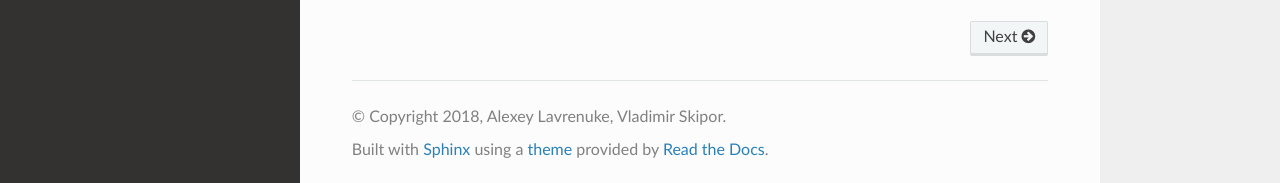
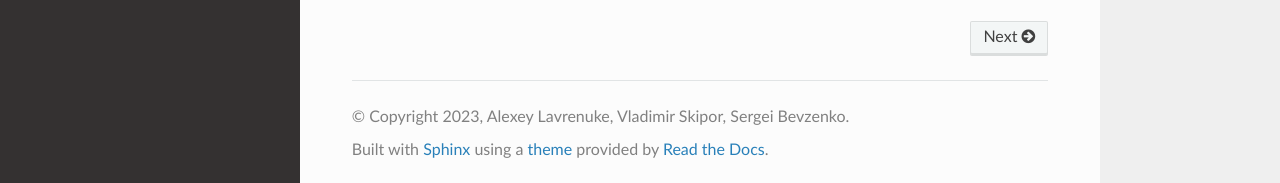
Before and after one commit to yandex/pandora, a Sphinx documentation site: the page built from docs/index.rst, in a window 1280 px wide and 1057 px high. Shown: the part 871-1054 px from the top of the window. Built offline with Sphinx 7.4.7 and the Read the Docs theme 2.0.0, drawn with Linux system fonts in a browser that asks for light colours.

Commit message:
update go mod and pandora version
update go mod and pandora version

```diff
--- a/docs/conf.py
+++ b/docs/conf.py
@@ -20,8 +20,8 @@
 # -- Project information -----------------------------------------------------
 
 project = 'Pandora'
-copyright = '2018, Alexey Lavrenuke, Vladimir Skipor'
-author = 'Alexey Lavrenuke, Vladimir Skipor'
+copyright = '2023, Alexey Lavrenuke, Vladimir Skipor, Sergei Bevzenko'
+author = 'Alexey Lavrenuke, Vladimir Skipor, Sergei Bevzenko'
 
 # The short X.Y version
 version = ''
```
Also changed, not shown: README.md (+1 -1 lines), 3 other files.
